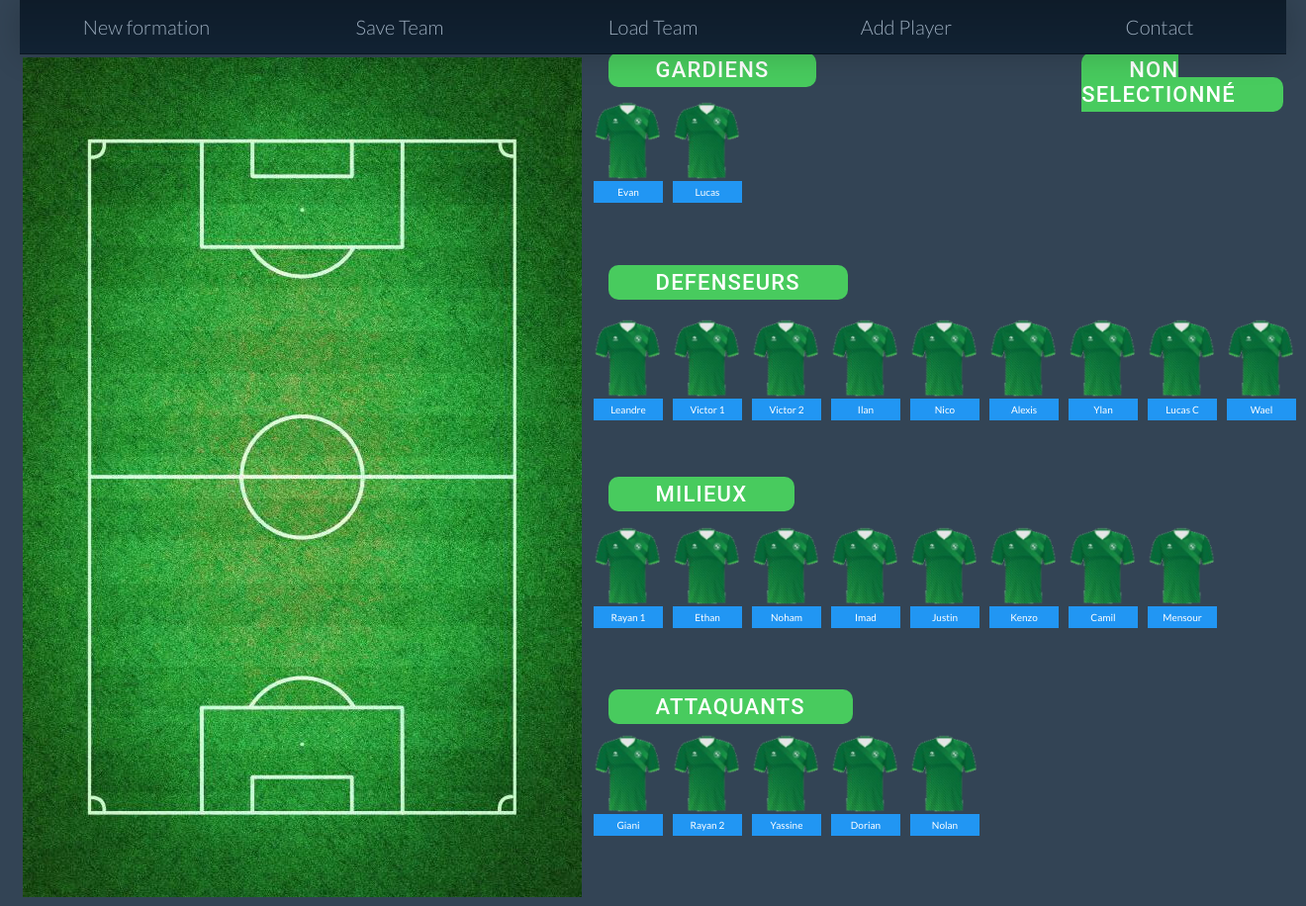
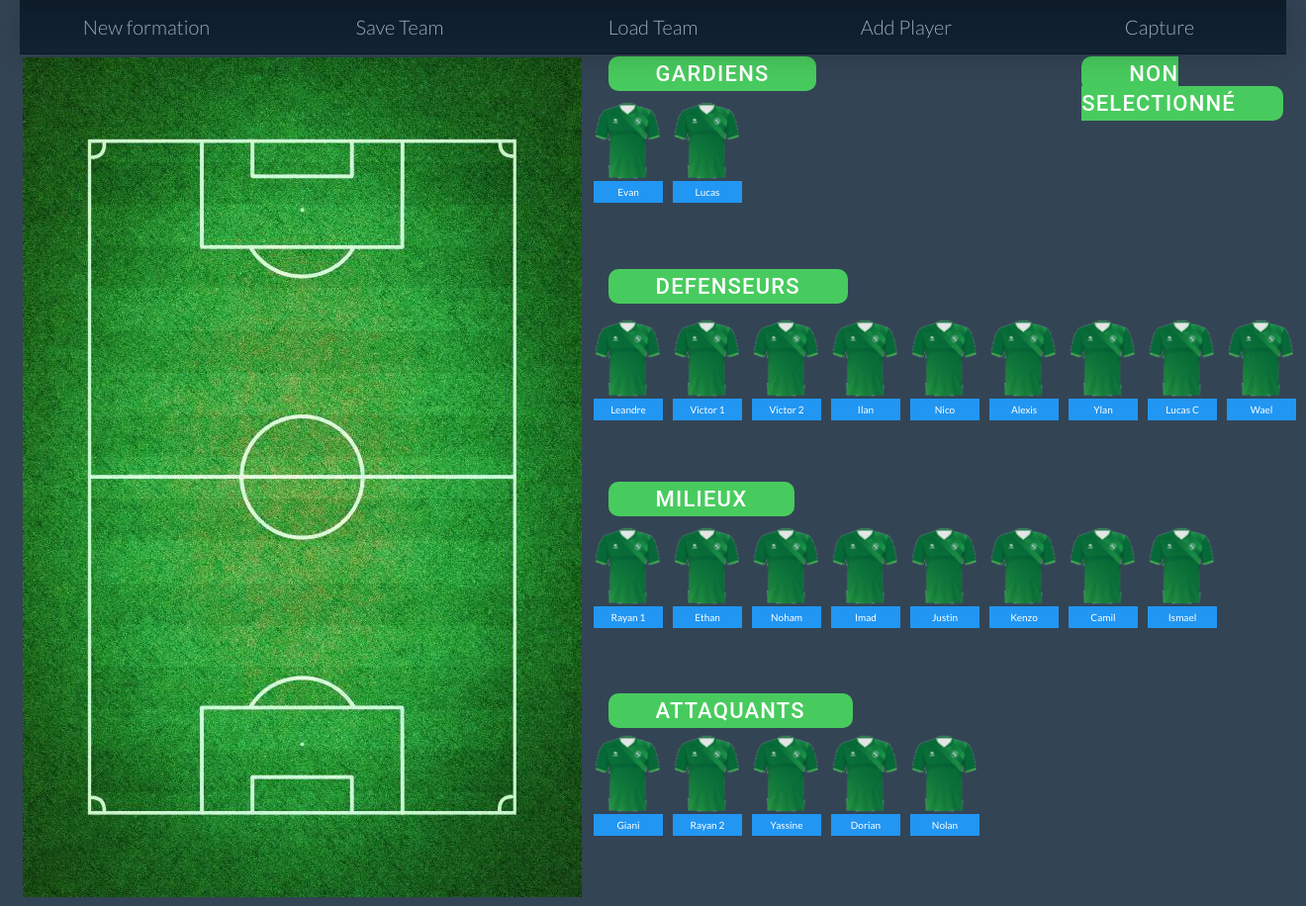
Before and after one commit to owotenac/lineup, a Node server app: page /NEW in a window 1320 px wide. Shown: the whole page at 99% size. Run offline with Node 20, Linux system fonts and the light colour scheme; some libraries are stand-ins or nearby versions.

Commit message:
Add capture

```diff
--- a/main.css
+++ b/main.css
@@ -24,7 +24,7 @@
   height: 150px;
   vertical-align: top;
   font-family: 'georgia';
-  font-size: 18px;
+  font-size: 22px;
 }
 
 label {
--- a/main.js
+++ b/main.js
@@ -127,3 +127,36 @@
   xhr.open("GET", "/LOAD?" + request);
   xhr.send();
 }
+
+
+function capture() {
+
+  //let canvas = document.getElementById('canvas');
+  let screenshotTarget = document.body;
+
+  //let ctx = canvas.getContext('2d');
+  //canvas.width = 1300;
+  //canvas.height = 850;
+
+  // Convert our canvas to a data URL
+  //let canvasUrl = canvas.toDataURL("image/jpeg", 0.5);
+
+
+  html2canvas(screenshotTarget).then((canvas) => {
+      const base64image = canvas.toDataURL("image/jpeg");
+      //window.location.href = base64image;
+      //console.log(base64image)
+ // Create an anchor, and set the href value to our data URL
+  const createEl = document.createElement('a');
+  createEl.href = base64image;
+
+  // This is the name of our downloaded file
+  createEl.download = "download-this-canvas";
+
+  // Click the download button, causing a download, and then remove it
+  createEl.click();
+  createEl.remove();
+
+  });
+
+}
--- a/package.json
+++ b/package.json
@@ -8,6 +8,7 @@
     "ejs": "^3.1.8",
     "express": "^4.18.1",
     "fs": "^0.0.1-security",
+    "html2canvas": "^1.4.1",
     "xmldom": "^0.6.0"
   },
   "devDependencies": {
--- a/team/team.json
+++ b/team/team.json
@@ -102,11 +102,6 @@
                 "id": "a3f3857e-3e41-11ed-875c-2307d5e2ca39"
             },
             {
-                "Name":"Nolan",
-                "Position": "Attaque",
-                "id": "a3f3859c-3e41-11ed-875d-0fb8690ae1a6"
-            },
-            {
                 "Name":"Lucas C",
                 "Position": "Defense",
                 "id": "a3f385ba-3e41-11ed-875e-8babb272a54c"
@@ -114,13 +109,19 @@
             {
                 "Name":"Wael",
                 "Position": "Defense",
-                "id": "a3f385ba-3e41-11ed-875e-8babb247a53b"
+                "id": ",a3f385ba-3e41-11ed-875e-8babb247a53b"
             },
             {
-                "Name":"Mensour",
+                "Name":"Ismael",
                 "Position": "Milieu",
-                "id": "a3f385ba-3e41-11ed-875e-8babb697aa3b"
+                "id": ",a3f385ba-3e41-11ed-875e-8babbe77a74e"
+            },
+            {
+                "Name":"Nolan",
+                "Position": "Attaque",
+                "id": ",a3f385ba-3e41-11ed-875e-8babbe7237ef"
             }
+
 
         ]
 }
--- a/views/content.ejs
+++ b/views/content.ejs
@@ -1,3 +1,4 @@
+
 <table >
     <tbody>
         <tr style="height: 150px;">
--- a/views/footer.ejs
+++ b/views/footer.ejs
@@ -1,5 +1,8 @@
 <body>
     <script src="main.js"></script>
+     <script src=
+    "https://cdn.jsdelivr.net/npm/html2canvas@1.0.0-rc.5/dist/html2canvas.min.js">
+      </script>
 </body>
 
 </html>
--- a/views/header.ejs
+++ b/views/header.ejs
@@ -1,5 +1,6 @@
 <!DOCTYPE html>
 <html>
+
 <link rel="stylesheet" href="main.css">
 <link rel="stylesheet" href="menu.css">
 
@@ -9,7 +10,7 @@
         <a href="#" onclick="saveTeam()">Save Team</a>
         <a href="#" onclick="loadTeam()">Load Team</a>
         <a href="#" onclick="addElement()">Add Player</a>
-        <a href="/moveplayer">Contact</a>
+        <a href="#" onclick="capture()">Capture</a>
         <span class="line"></span>
       </nav>
 
```
Also changed, not shown: 1 other file.
